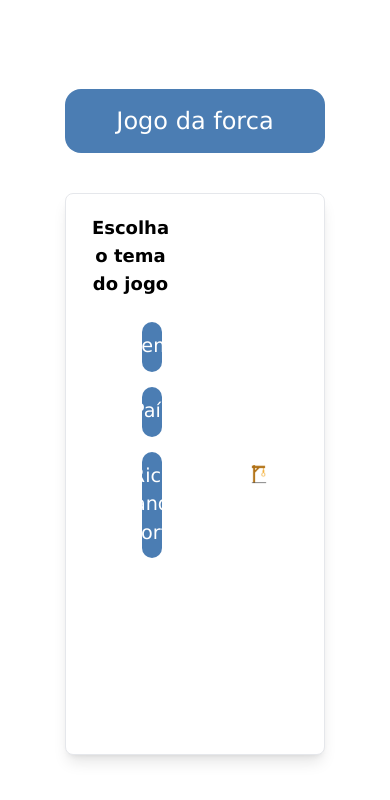
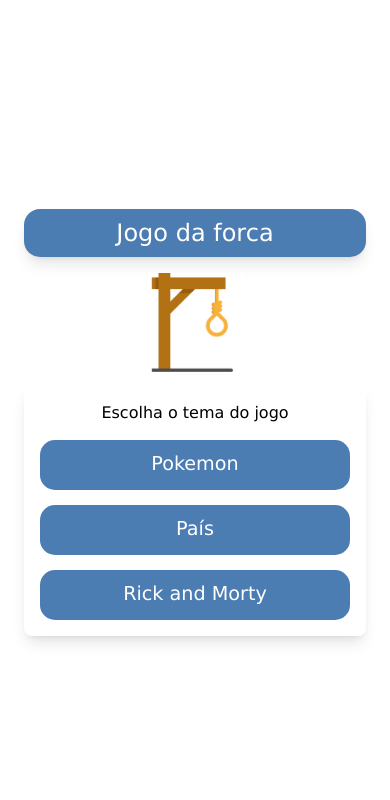
Before and after one commit to pradoRebeca/hanging_game, a website with bundled scripts: page index.html in a window 390 px wide. Built offline with nearby package versions, Linux system fonts and the light colour scheme.

Commit message:
feat: home responsive

```diff
--- a/index.html
+++ b/index.html
@@ -14,7 +14,32 @@
 
       <title>Home</title>
   </head>
-  <body class="h-screen w-screen flex flex-col items-center justify-center font-['verdana']">
+
+<body class="h-screen w-screen font-['verdana'] grid gap-1 grid-1">
+    <div class="m-6 flex flex-col justify-center items-center">
+      <div class="h-auto w-full p-2 bg-[#4b7db3] shadow-lg text-2xl text-white rounded-2xl flex justify-center items-center">
+        <h1>Jogo da forca</h1>
+      </div>
+
+      <div class="w-24 h-24 object-contain mt-4 lg:hidden">
+        <img  src="./img/hangman.jpg" alt="imagem de forca">
+      </div>
+
+      <div class="mt-4 p-4 w-full h-auto rounded-lg shadow-lg rounded-2xl lg:flex">
+        <div class="lg:w-1/2">
+          <p class="w-full flex justify-center items-centerfont-semibold">Escolha o tema do jogo</p>
+          <div class="" id="card-theme"></div>
+        </div>
+
+        <div class="hidden lg:flex lg:w-1/2 h-auto items-center justify-center object-contain">
+          <img src="./img/hangman.jpg" alt="imagem de forca">
+        </div>
+      </div>
+  </div>
+
+</body>
+
+  <!-- <body class="h-screen w-screen flex flex-col items-center justify-center font-['verdana']">
       <div class="w-2/3 h-auto bg-[#4b7db3] flex items-center justify-center py-4 mb-10 text-2xl text-white rounded-2xl">
         <h1>Jogo da forca</h1>
       </div>
@@ -30,5 +55,5 @@
           <img src="./img/hangman.jpg" alt="imagem de forca">
         </div>
       </div>
-  </body>
+  </body> -->
 </html>
--- a/style/style-home.css
+++ b/style/style-home.css
@@ -3,7 +3,7 @@
     min-width: inherit;
     min-height: 50px;
     color: white;
-    margin-bottom: 15px;
+    margin-top: 15px;
     display: flex;
     align-items: center;
     justify-content: center;
```
